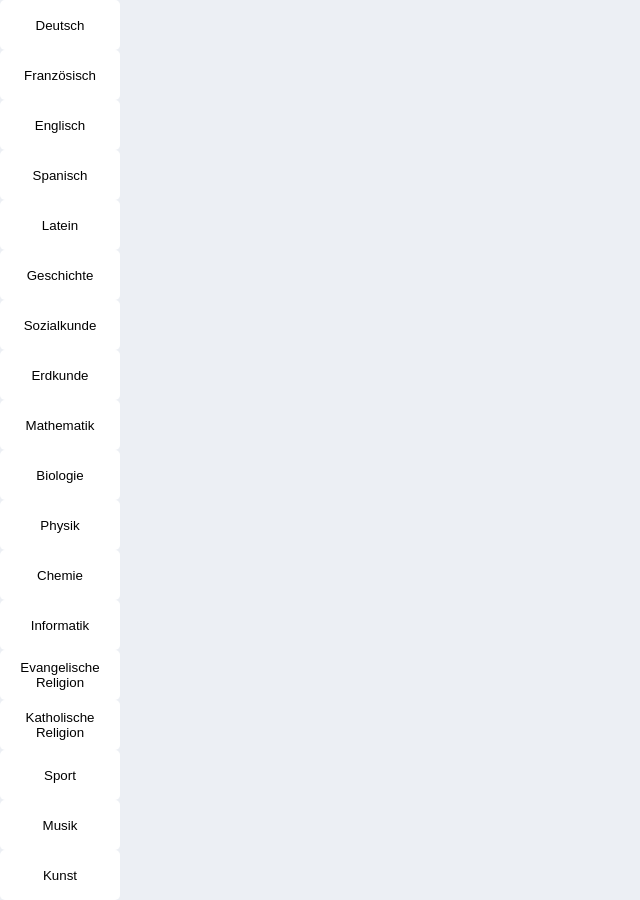
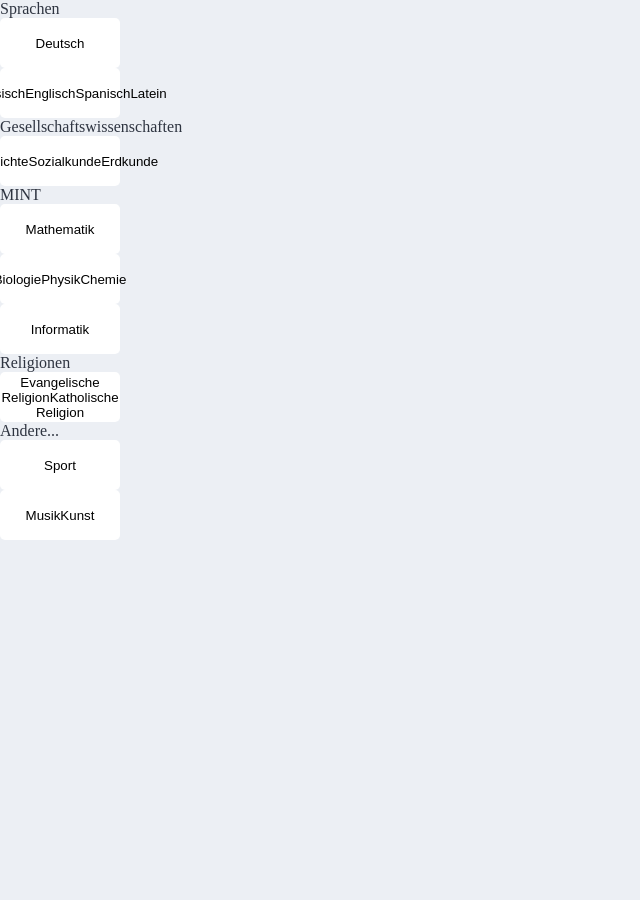
Before and after one commit to mikareich/course-planner, a React (Create React App) app: page / in a window 1280 px wide. Shown: the whole page, without its empty margins (0-640 px from the left). After the commit the page ends 800 px from the top, so only its background shows below. Built offline with nearby package versions, Linux system fonts and the light colour scheme.

Commit message:
create category component

```diff
--- /dev/null
+++ b/src/components/Category.jsx
@@ -0,0 +1,12 @@
+import React from "react";
+
+function Category({ label, children }) {
+  return (
+    <div className="category">
+      <span className="label">{label}</span>
+      {children}
+    </div>
+  );
+}
+
+export default Category;
--- a/src/views/App.jsx
+++ b/src/views/App.jsx
@@ -1,15 +1,26 @@
 import React from "react";
+import Category from "../components/Category";
 import { CourseProvider } from "../components/CourseContext";
 import CourseItem from "../components/CourseItem";
-import { allCourses } from "../modules/courses";
+import { subjectAreas } from "../modules/courses";
 
 function App() {
   return (
     <div className="App">
       <CourseProvider>
-        {allCourses.map((course) => (
-          <CourseItem name={course} key={course} />
-        ))}
+        {
+          // display categories with dedicated courses
+          Object.entries(subjectAreas).map(([subject, courses]) => (
+            <Category label={subject} key={subject}>
+              {
+                // display courses
+                courses.map((courseName) => (
+                  <CourseItem name={courseName} key={courseName} />
+                ))
+              }
+            </Category>
+          ))
+        }
       </CourseProvider>
     </div>
   );
```
